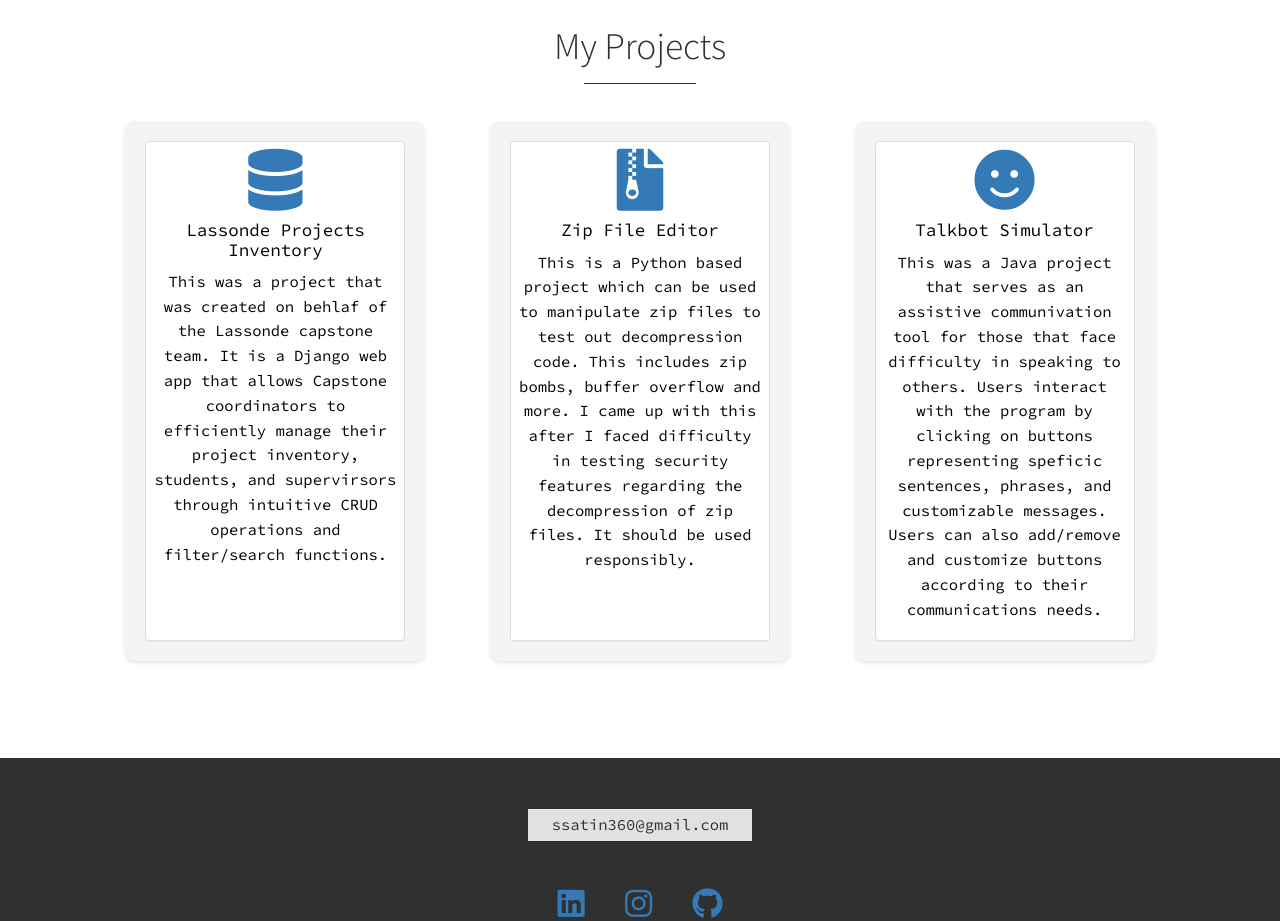
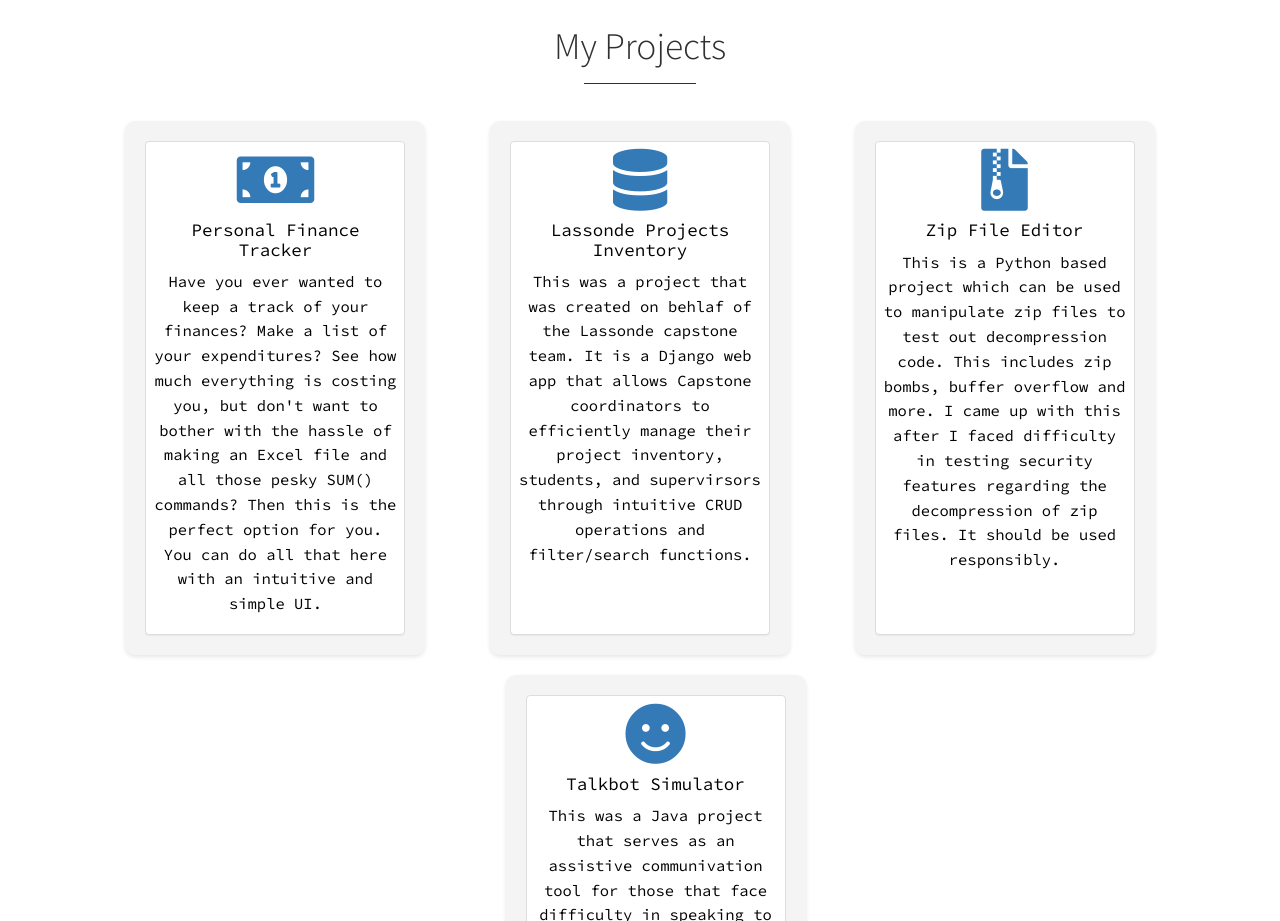
Before and after one commit to Satinder-Sikand/Portfolio, an Angular app: page / in a window 1280 px wide. Shown: the part 3140-4061 px from the top of the page. Built offline with nearby package versions, Linux system fonts and the light colour scheme.

Commit message:
Added in another project.
Added one more project, updated resume, and a few other details.

```diff
--- a/src/app/home/home.component.ts
+++ b/src/app/home/home.component.ts
@@ -72,6 +72,14 @@ export class HomeComponent {
 
   projects = [
     {
+      "link": "https://github.com/Satinder-Sikand/personal-finance-tracker",
+      "name": "Personal Finance Tracker",
+      "desc": "Have you ever wanted to keep a track of your finances? Make a list of your expenditures? See how much everything is costing you, but "
+              + "don't want to bother with the hassle of making an Excel file and all those pesky SUM() commands? Then this is the perfect option for you. "
+              + "You can do all that here with an intuitive and simple UI. ",
+      "iclass": "fa-money-bill-alt"
+    },
+    {
       "link": "https://github.com/LassondeCapstoneGroup20/LassondeProjectsInventory",
       "name": "Lassonde Projects Inventory",
       "desc": "This was a project that was created on behlaf of the Lassonde capstone team. It is a Django web app that allows Capstone coordinators to "+
```
Also changed, not shown: 6 other files (tests, documents, lock files or other folders).
